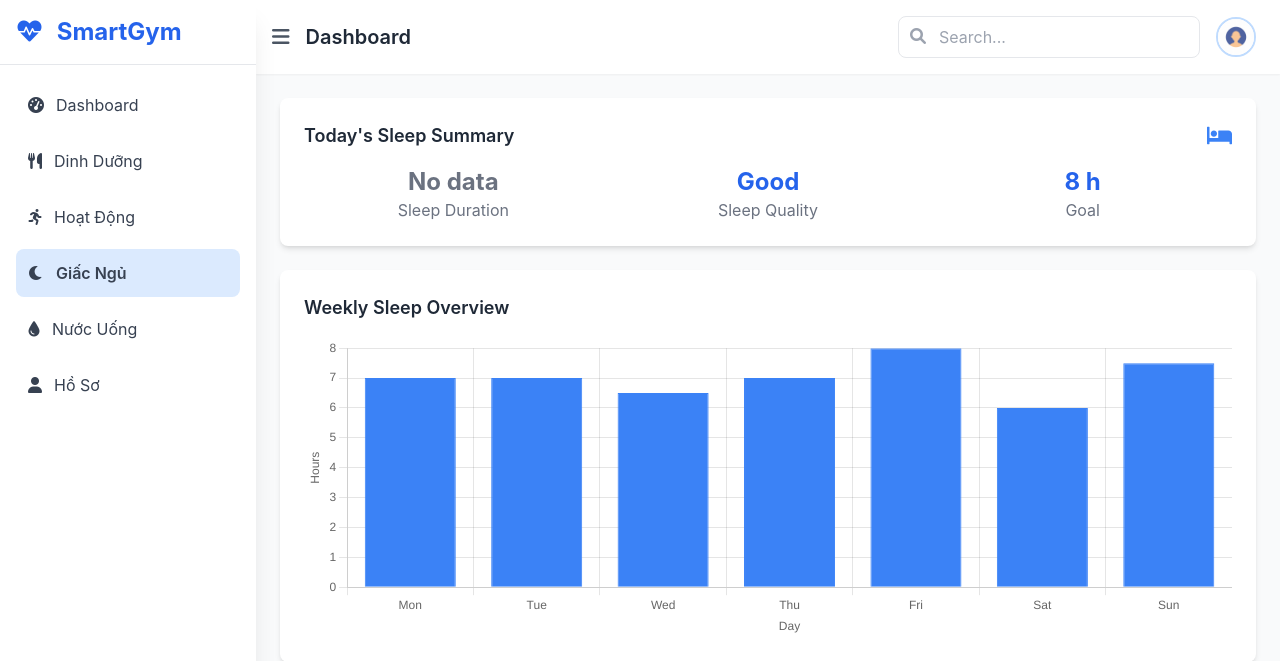
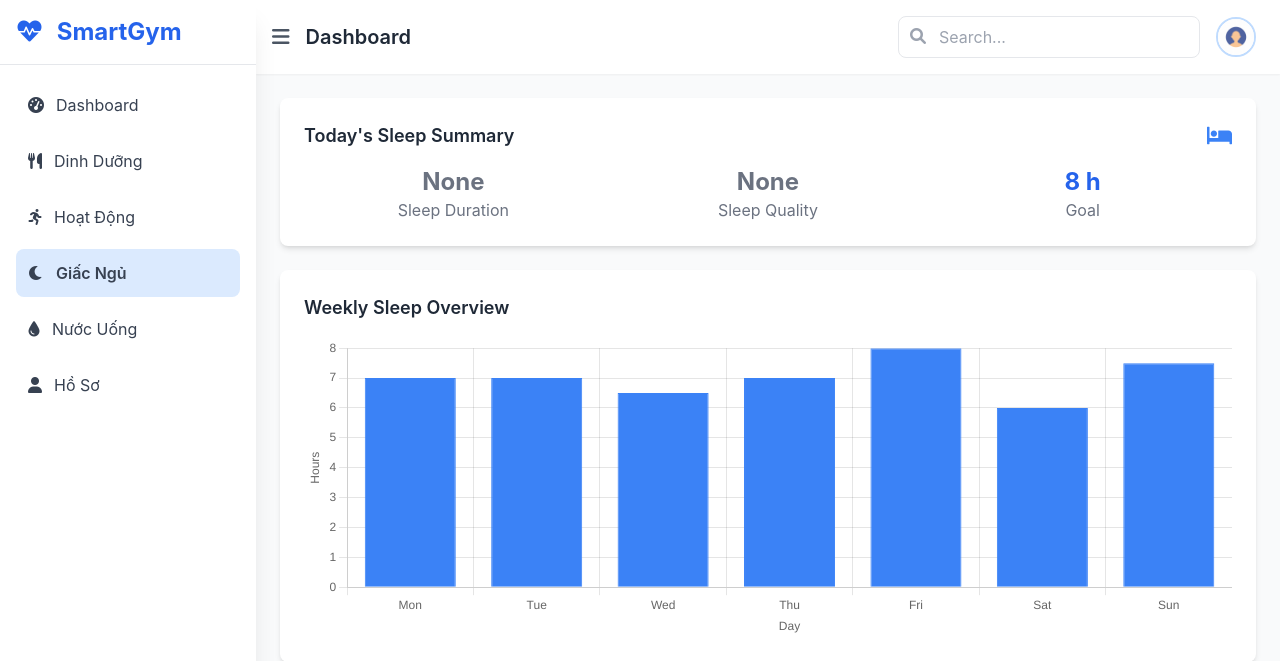
Before and after one commit to Khank2104/Khank, a Django app: page /sleep/ in a window 1280 px wide. Shown: the top 661 px of the page. Run offline with Django 5.2, Linux system fonts and the light colour scheme; a user stored in the database is signed in; data comes from the database, SQL or seed files in the repository; both versions use the stored data as it was after the commit; some libraries are stand-ins or nearby versions.

Commit message:
sua phan sleep.html

```diff
--- a/main/templates/main/sleep.html
+++ b/main/templates/main/sleep.html
@@ -15,12 +15,16 @@
             {% if today_record %}
                 <p class="text-2xl font-bold text-blue-600">{{ today_record.duration_hours|floatformat:1 }} h</p>
             {% else %}
-                <p class="text-2xl font-bold text-gray-500">No data</p>
+                <p class="text-2xl font-bold text-gray-500">None</p>
             {% endif %}
             <p class="text-gray-500">Sleep Duration</p>
         </div>
         <div>
-            <p class="text-2xl font-bold text-blue-600">Good</p>
+            {% if today_record %}
+                <p class="text-2xl font-bold text-blue-600">{{ today_record.quality }}</p>
+            {% else %}
+                <p class="text-2xl font-bold text-gray-500">None</p>
+            {% endif %}
             <p class="text-gray-500">Sleep Quality</p>
         </div>
         <div>
```
Also changed, not shown: db.sqlite3.
